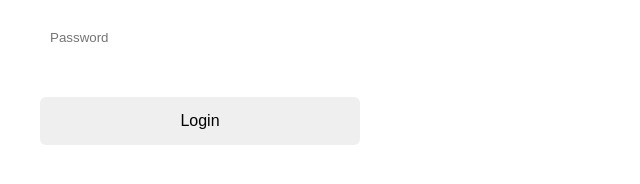
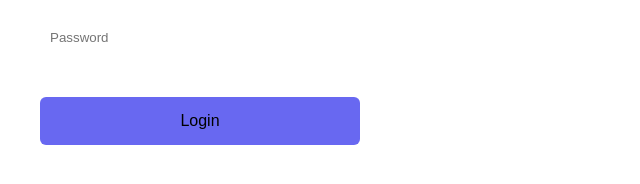
Before and after one commit to GyunHeee/Hackathon-9, a plain HTML site: page login.html in a window 1280 px wide. Shown: the part 180-364 px from the top of the page, without its empty margins (0-640 px from the left). Drawn offline with Linux system fonts and the light colour scheme.

Commit message:
Update login.css

```diff
--- a/login.css
+++ b/login.css
@@ -26,10 +26,11 @@ body{
     box-sizing: border-box;
     margin-bottom: 16px;
     border-radius: 6px;
+
 }
-#login-form > input::placeholder{
-}
+
 #login-form > input[type="submit"]{
     font-size: 16px;
     margin-top: 20px;
+ background: #6868F1;
 }
```
